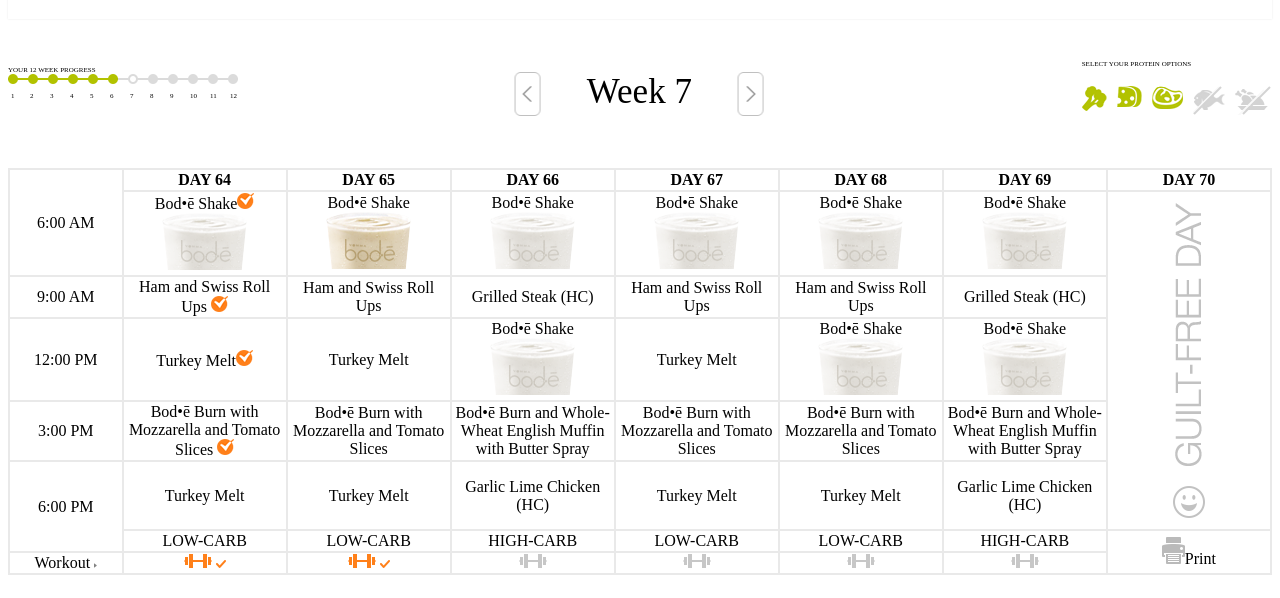
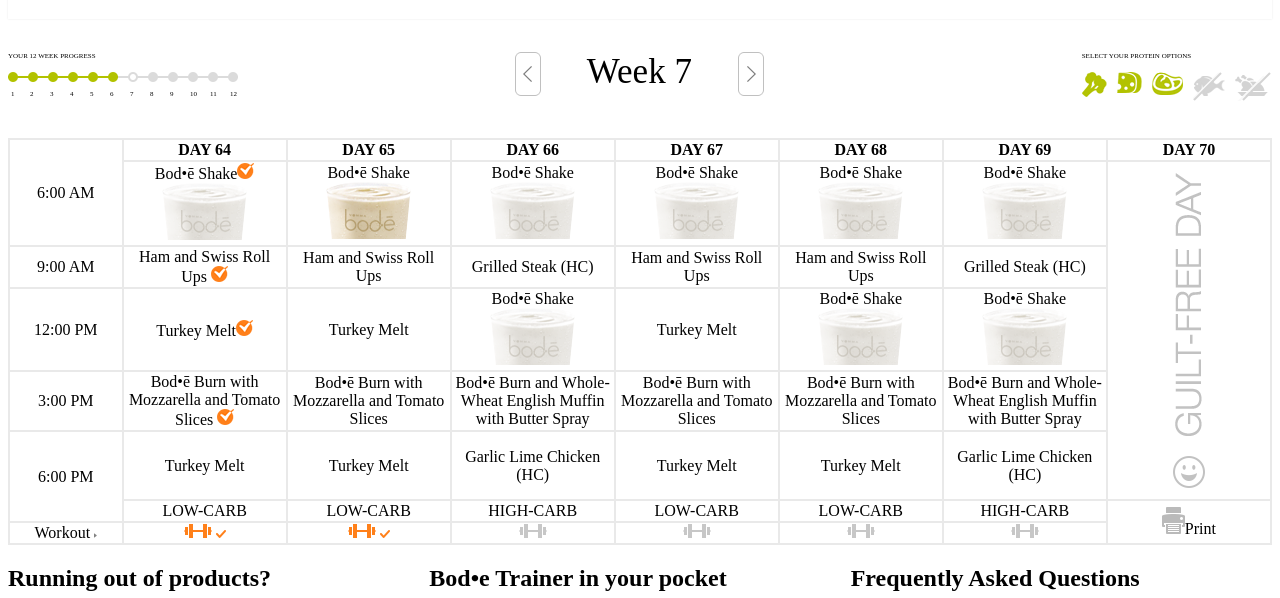
Before and after one commit to CycuMalBackup/supportplz, a website: page index.html in a window 1280 px wide. Shown: the part 71-669 px from the top of the page. Drawn offline with Linux system fonts and the light colour scheme.

Commit message:
timetable section final version for desktop

```diff
--- a/index.html
+++ b/index.html
@@ -82,7 +82,7 @@
 
             <div class="foodOptions">
                 <div class="foodOptionsContent">
-                    <span>SELECT YOUR PROTEIN OPTIONS</span>
+                    <p>SELECT YOUR PROTEIN OPTIONS</p>
                     <ul>
                         <li><img src="./images/food1.png" alt="vege"></li>
                         <li><img src="./images/food2.png" alt="cheese"></li>
--- a/sass/styles.scss
+++ b/sass/styles.scss
@@ -51,8 +51,7 @@
   .progressBar {
     p {
       font-size: 7px;
-      padding: 7px 0 0 0;
-      margin-bottom: 0;
+      margin: 0 0 12px 0;
     }
     div.bar {
       -ms-grid-column: 1;
@@ -88,14 +87,8 @@
   .week {
     -ms-grid-column: 2;
     text-align: center;
-    position: relative;
     div.weekContent {
       vertical-align: middle;
-      position: absolute;
-      width: 100%;
-      top: 50%;
-      left: 50%;
-      transform: translate(-50%, -50%);
 
     }
     span {
@@ -111,14 +104,16 @@
     div.foodOptionsContent {
       float: right;
     }
-    span {
+    p {
       font-size: 7px;
+      margin: 0 0 12px 0;
       padding-left: $padding-food-options;
     }
     ul {
       display: flex;
       list-style-type: none;
       padding: 0;
+      margin: 0;
       li {
         padding-left: $padding-food-options;
       }
```
Also changed, not shown: css/styles.css.
